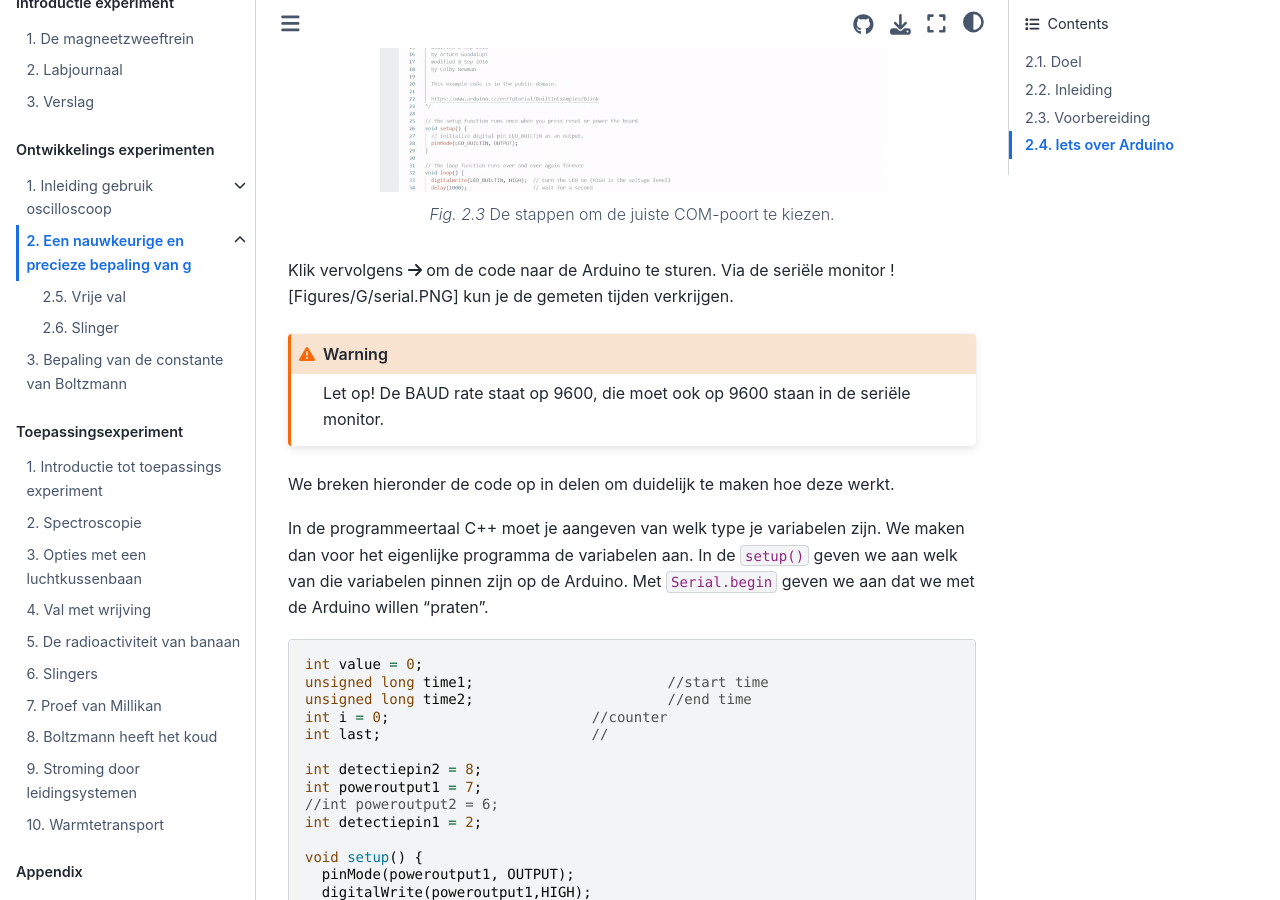
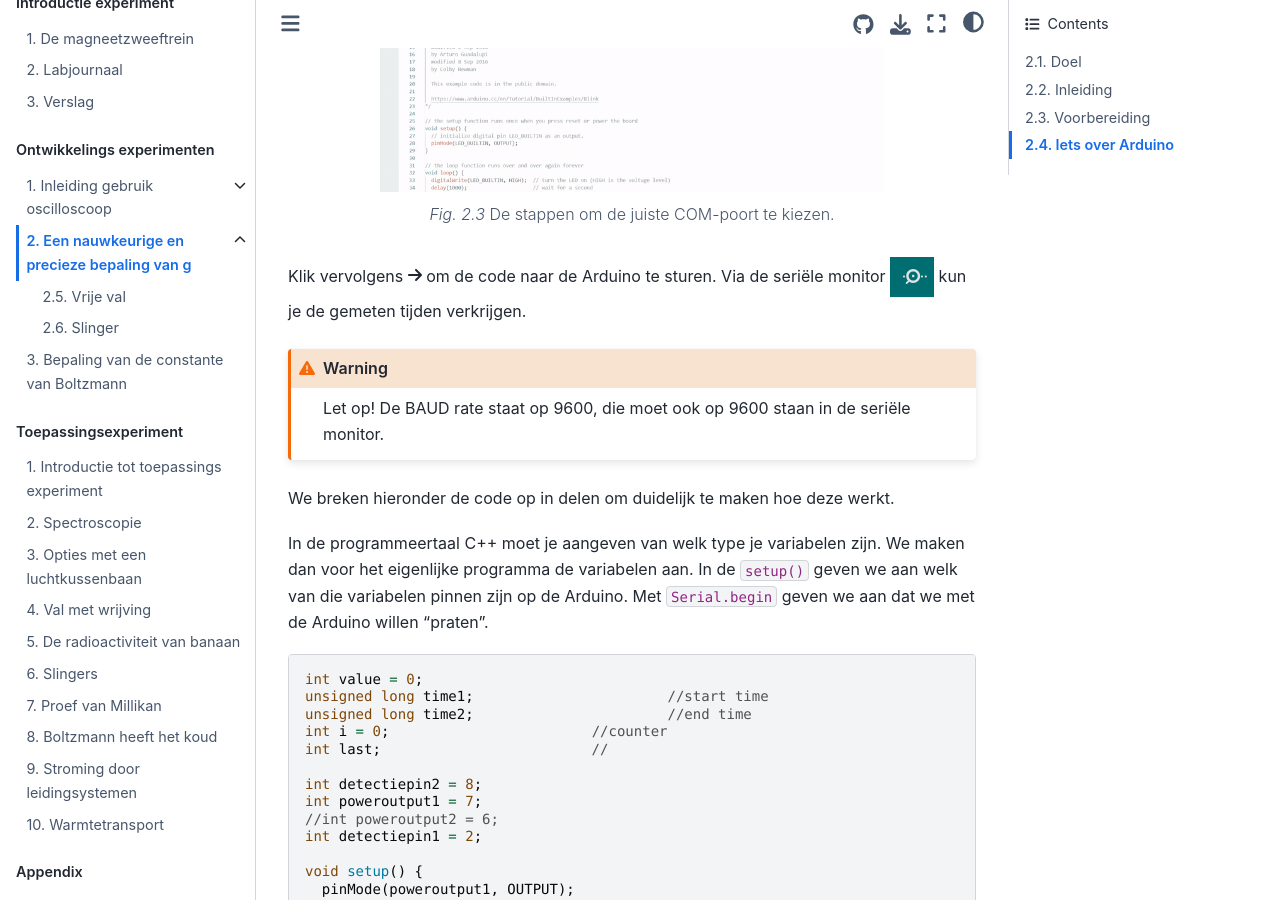
Before and after one commit to Contemporary-Physicslab/NP-new-style, a Jupyter Book: the page built from book/Deel4/G.md, in a window 1280 px wide and 900 px high, scrolled down 2180 px. Built offline with Jupyter Book 1.0.4 settings and Sphinx 7.4.7 and the Sphinx Book theme 1.1.4, drawn with Linux system fonts in a browser that asks for light colours; pages that are not in the unit, such as notebooks, are missing from menus; comment, search, counter and statistics services are not loaded.

Commit message:
fig update

````diff
--- a/book/Deel4/G.md
+++ b/book/Deel4/G.md
@@ -46,7 +46,7 @@ name: fig_COM
 De stappen om de juiste COM-poort te kiezen.
 ```
 
-Klik vervolgens {fa}`arrow-right` om de code naar de Arduino te sturen. Via de seriële monitor ![Figures/G/serial.PNG] kun je de gemeten tijden verkrijgen.
+Klik vervolgens {fa}`arrow-right` om de code naar de Arduino te sturen. Via de seriële monitor ![serial](Figures/G/serial.PNG) kun je de gemeten tijden verkrijgen.
 
 ```{warning}
 Let op! De BAUD rate staat op 9600, die moet ook op 9600 staan in de seriële monitor.
````
